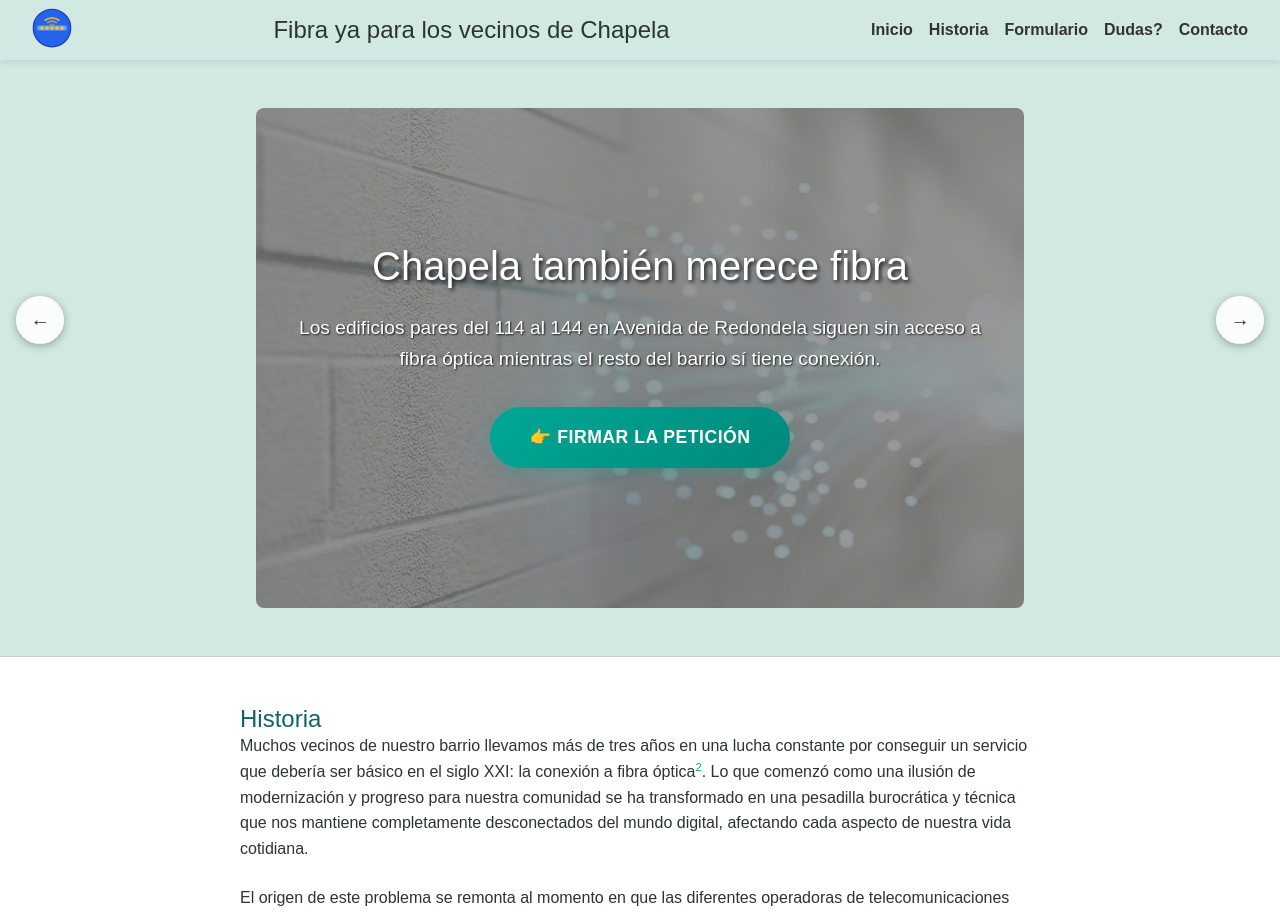
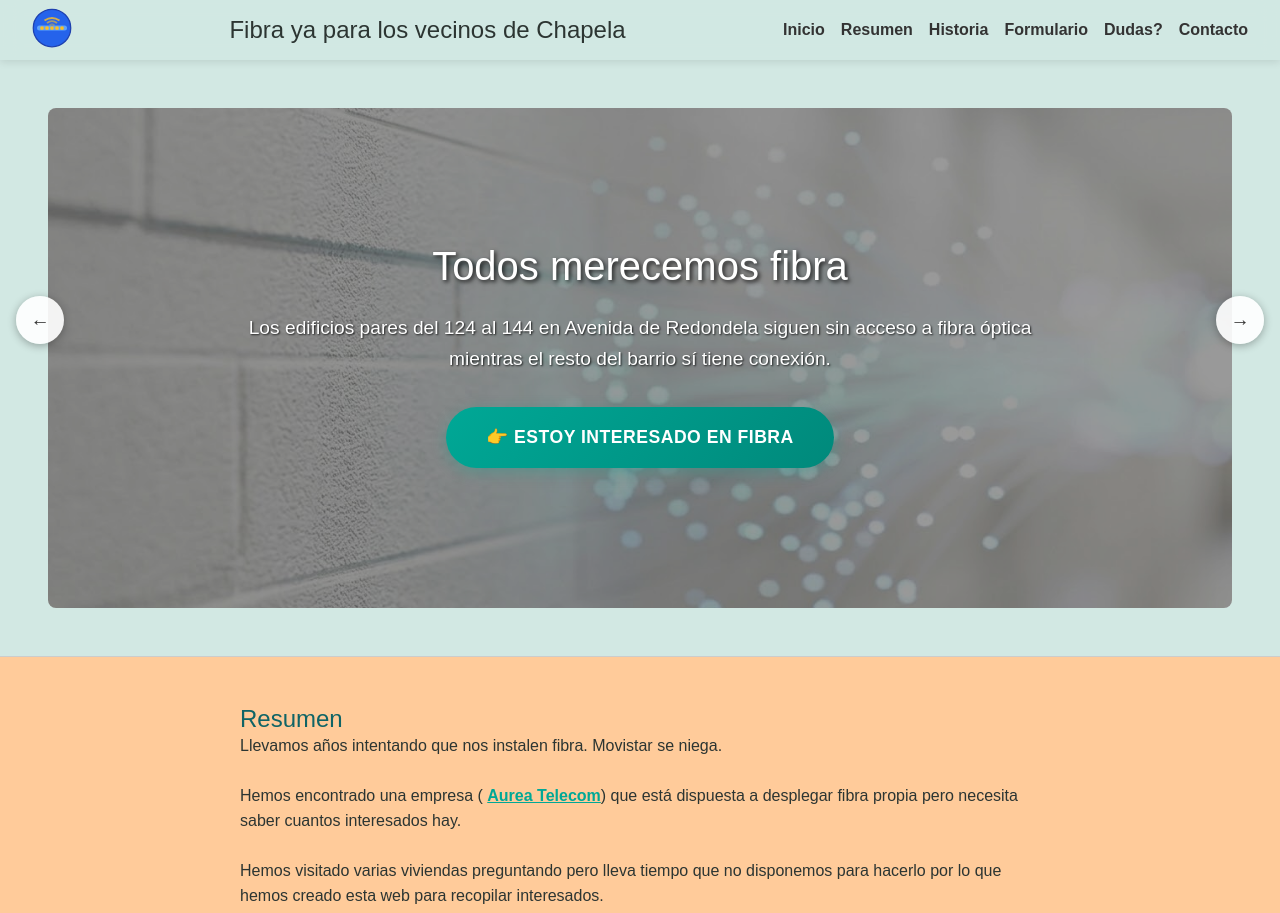
Before and after one commit to jesusgm/FibraYaChapela, a React (Vite) app: page / in a window 1280 px wide. Shown: the top 913 px of the page. Built offline with nearby package versions, Linux system fonts and the light colour scheme.

Commit message:
add SummarySection component and adjust hero carousel timing and content

```diff
--- a/src/components/App/index.tsx
+++ b/src/components/App/index.tsx
@@ -6,15 +6,18 @@ import { HistorySection } from "../HistorySection";
 import { QASection } from "../QASection";
 import { Footer } from "../Footer";
 import { Contact } from "../Contact";
+import { SummarySection } from "../SummarySection";
+import { Separator } from "../Separator";
 
 import styles from "./styles.module.css";
-import { Separator } from "../Separator";
 
 function App() {
   return (
     <main id="top" className={styles.main}>
       <Header />
       <HeroSection />
+      <Separator />
+      <SummarySection />
       <Separator />
       <HistorySection />
       <Separator />
--- a/src/components/Contact/index.tsx
+++ b/src/components/Contact/index.tsx
@@ -7,7 +7,7 @@ export function Contact() {
       <iframe
         src="https://docs.google.com/forms/d/e/1FAIpQLScTuU5P5ukBRti9Af4ge7rgVDw3DNJ_xgOcO7MuQ3JM3JvRzA/viewform?embedded=true"
         width="100%"
-        height="650px"
+        height="700px"
         frameBorder={0}
         marginHeight={0}
         marginWidth={0}
--- a/src/components/Form/index.tsx
+++ b/src/components/Form/index.tsx
@@ -3,7 +3,7 @@ export function Form() {
     <iframe
       src="https://docs.google.com/forms/d/e/1FAIpQLSfdp0tOSy3cooXJOTiglkbUb9uNgU47aTBRfGsao9okcfQHUA/viewform?embedded=true"
       width="100%"
-      height="1200px"
+      height="1300px"
       frameBorder={0}
       marginHeight={0}
       marginWidth={0}
--- a/src/components/Header/styles.module.css
+++ b/src/components/Header/styles.module.css
@@ -24,7 +24,7 @@
   color: var(--teal-dark-1);
 }
 
-@media (max-width: 900px) {
+@media (max-width: 1024px) {
   .header h1 span {
     display: none;
   }
--- a/src/components/HeroSection/index.tsx
+++ b/src/components/HeroSection/index.tsx
@@ -12,7 +12,7 @@ import slide5Image from "../../assets/hero/5.jpg";
 
 import styles from "./styles.module.css";
 
-const SLIDE_INTERVAL = 10000;
+const SLIDE_INTERVAL = 15000;
 
 export function HeroSection() {
   const [emblaRef, emblaApi] = useEmblaCarousel({ loop: true });
@@ -31,7 +31,7 @@ export function HeroSection() {
   }, [emblaApi]);
 
   return (
-    <Section id="hero">
+    <Section id="hero" fullWidth>
       <div className={styles.embla} ref={emblaRef}>
         <div className={styles.container}>
           <li className={styles.slide}>
@@ -40,13 +40,13 @@ export function HeroSection() {
               style={{ backgroundImage: `url(${slide1Image})` }}
             >
               <div className={styles.slideContent}>
-                <h2>Chapela también merece fibra</h2>
+                <h2>Todos merecemos fibra</h2>
                 <p>
-                  Los edificios pares del 114 al 144 en Avenida de Redondela
+                  Los edificios pares del 124 al 144 en Avenida de Redondela
                   siguen sin acceso a fibra óptica mientras el resto del barrio
                   sí tiene conexión.
                 </p>
-                <CTA text="👉 Firmar la petición" />
+                <CTA text="👉 Estoy interesado en fibra" />
               </div>
             </div>
           </li>
@@ -58,10 +58,10 @@ export function HeroSection() {
               <div className={styles.slideContent}>
                 <h2>Sin fibra en pleno 2026</h2>
                 <p>
-                  Teletrabajar, estudiar online o simplemente navegar con
-                  normalidad es imposible para muchos vecinos de nuestra calle.
+                  Teletrabajar, estudiar online o ver TV bajo demanda es
+                  imposible para muchos vecinos de nuestra calle.
                 </p>
-                <CTA text="📢 Apoya a los vecinos" />
+                <CTA text="📢 Quiero una conexión decente" />
               </div>
             </div>
           </li>
@@ -88,10 +88,10 @@ export function HeroSection() {
               <div className={styles.slideContent}>
                 <h2>No somos vecinos de segunda</h2>
                 <p>
-                  Chapela necesita una infraestructura digital justa para todos
-                  los vecinos, no solo para algunos edificios.
+                  Necesitamos una infraestructura digital justa para todos los
+                  vecinos, no solo para algunos edificios.
                 </p>
-                <CTA text="🤝 Unirme a la reclamación" />
+                <CTA text="🤝 Unirme a la petición" />
               </div>
             </div>
           </li>
@@ -103,8 +103,8 @@ export function HeroSection() {
               <div className={styles.slideContent}>
                 <h2>Vecinos unidos por la fibra</h2>
                 <p>
-                  Cuantas más firmas consigamos, más presión habrá para que las
-                  operadoras instalen fibra óptica en nuestra calle.
+                  Cuantas más solicitudes consigamos, más posibilidades habrá
+                  para que nos instalen fibra óptica en nuestra calle.
                 </p>
                 <CTA text="🚀 Firmar ahora" />
               </div>
--- a/src/components/HeroSection/styles.module.css
+++ b/src/components/HeroSection/styles.module.css
@@ -51,7 +51,7 @@
   text-align: center;
   color: white;
   padding: 2rem;
-  max-width: 800px;
+  max-width: 1920px;
 }
 
 .slideContent h2 {
--- a/src/components/Menu/index.tsx
+++ b/src/components/Menu/index.tsx
@@ -33,6 +33,11 @@ export function Menu() {
           </a>
         </li>
         <li>
+          <a href="#summary" onClick={() => setIsOpen(false)}>
+            Resumen
+          </a>
+        </li>
+        <li>
           <a href="#history" onClick={() => setIsOpen(false)}>
             Historia
           </a>
--- a/src/components/Section/index.tsx
+++ b/src/components/Section/index.tsx
@@ -5,14 +5,18 @@ export function Section({
   id,
   children,
   className,
+  fullWidth = false,
 }: {
   id: string;
   children: React.ReactNode;
   className?: string;
+  fullWidth?: boolean;
 }) {
   return (
     <section id={id} className={cn(styles.section, className)}>
-      <div className={styles.container}>{children}</div>
+      <div className={cn(styles.container, fullWidth && styles.fullWidth)}>
+        {children}
+      </div>
     </section>
   );
 }
--- a/src/components/Section/styles.module.css
+++ b/src/components/Section/styles.module.css
@@ -8,3 +8,7 @@
   max-width: 800px;
   margin: 0 auto;
 }
+
+.fullWidth {
+  max-width: 100%;
+}
--- /dev/null
+++ b/src/components/SummarySection/index.tsx
@@ -0,0 +1,31 @@
+import { CTA } from "../CTA";
+import { Section } from "../Section";
+
+import styles from "./styles.module.css";
+
+export function SummarySection() {
+  return (
+    <Section id="summary" className={styles.summary}>
+      <h2>Resumen</h2>
+      <p>Llevamos años intentando que nos instalen fibra. Movistar se niega.</p>
+      <p>
+        Hemos encontrado una empresa ({" "}
+        <strong>
+          <a target="_blank" href="https://www.aureatelecom.com/">
+            Aurea Telecom
+          </a>
+        </strong>
+        ) que está dispuesta a desplegar fibra propia pero necesita saber
+        cuantos interesados hay.
+      </p>
+      <p>
+        Hemos visitado varias viviendas preguntando pero lleva tiempo que no
+        disponemos para hacerlo por lo que hemos creado esta web para recopilar
+        interesados.
+      </p>
+      <p className={styles.cta}>
+        <CTA text="Rellena el formulario 👇" />
+      </p>
+    </Section>
+  );
+}
--- /dev/null
+++ b/src/components/SummarySection/styles.module.css
@@ -0,0 +1,11 @@
+.summary {
+  background: var(--teal-dark-4);
+  color: var(--teal-dark-1);
+
+  & h2 {
+  }
+}
+
+.cta {
+  text-align: center;
+}
```
